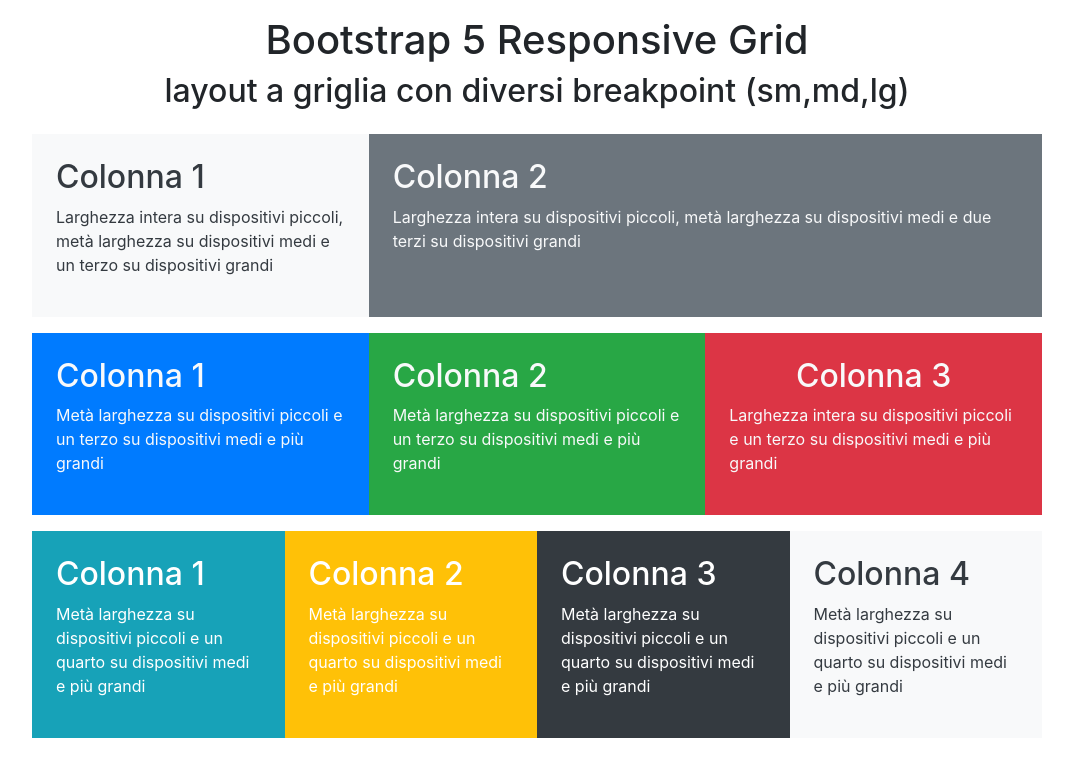
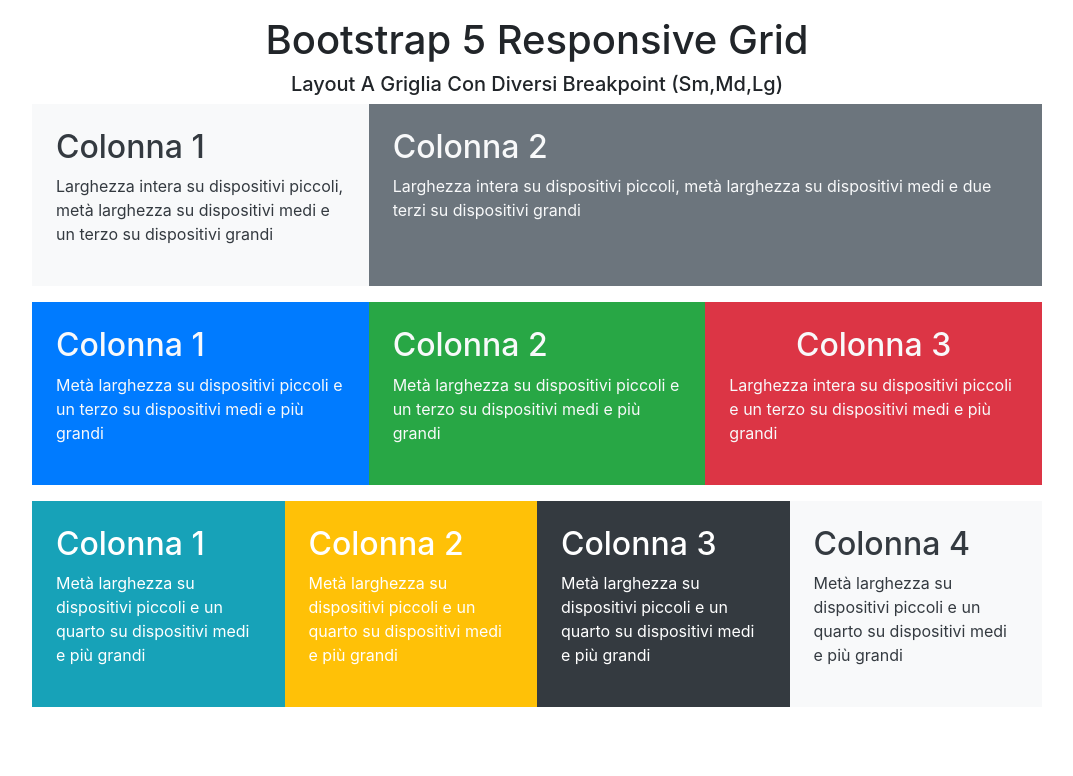
Before and after one commit to GalloSimone/htmlcss-bootstrap-layout, a plain HTML site: page index.html in a window 1280 px wide. Shown: the whole page, without its empty margins (103-1176 px from the left). Drawn offline with nearby package versions, Linux system fonts and the light colour scheme.

Commit message:
edit title and subtitle

```diff
--- a/index.html
+++ b/index.html
@@ -14,9 +14,9 @@
         <h1 class=" mt-3 text-capitalize  fs-2 text-center">
             bootstrap 5 responsive grid
           </h1>
-          <h2 class=" fs-4 fw-lighter  text-center mb-4">
+          <h5 class="text-capitalize text-center">
             layout a griglia con diversi breakpoint (sm,md,lg)
-          </h2>
+          </h5>
           <div class="row row row-cols-1 row-cols-md-2 mb-3">
             <div class="col-lg-4  bg-light text-dark p-4">
                 <h2>Colonna 1</h2>
```
